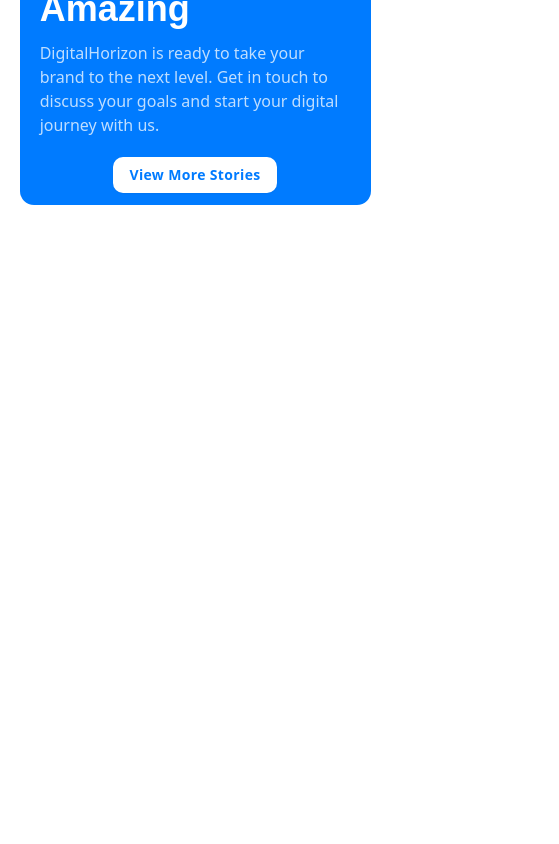
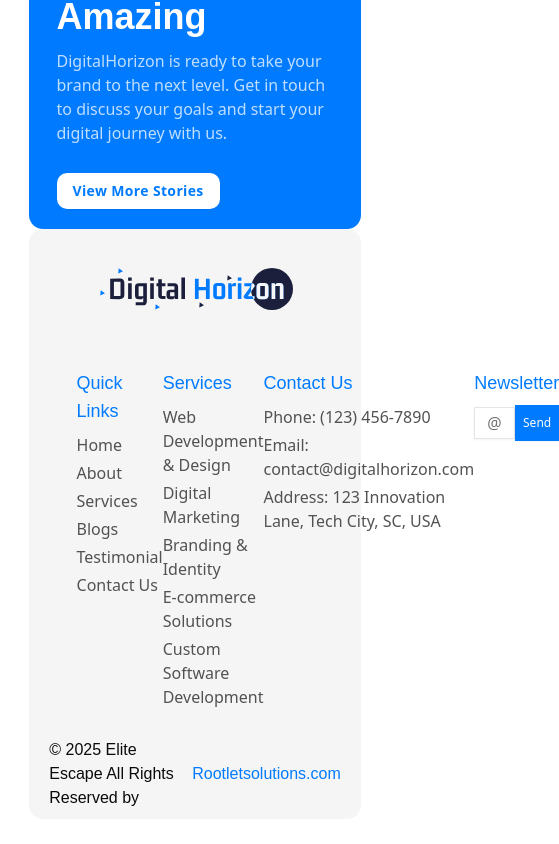
Before and after one commit to Maryammuhammadafzal/Digital_Horizon, a Next.js app: page /Home in a window 390 px wide. Shown: the part 998-1842 px from the top of the page, 559 px wide, since content can reach past the window. Before the commit the page ends 1283 px from the top, so only its background shows below. Built offline with nearby package versions, Linux system fonts and the light colour scheme; a web font is replaced by a local one.

Commit message:
making a  responsivefooter section

```diff
--- a/app/globals.css
+++ b/app/globals.css
@@ -148,6 +148,7 @@
 }
 h1,
 h3,
-h5 {
+h5,
+.copyright {
   font-family: "Gemunu Libre", sans-serif;
 }
--- a/components/Footer.jsx
+++ b/components/Footer.jsx
@@ -2,12 +2,16 @@
 import Subheading from "./Subheading";
 import { Button } from "./ui/button";
 import Heading from "./Heading";
+import Link from "next/link";
+import Image from "next/image";
+import Logo from "../public/logo.svg";
+import { Input } from "@/components/ui/input";
 
 const Footer = () => {
   return (
     <div className="w-full h-auto flex justify-center items-center my-20">
-      <div className="w-[90%] h-auto flex flex-col items-center justify-center ">
-        <div className="contact w-full h-auto flex md:flex-row flex-col justify-center items-center gap-5 p-3 bg-[#007BFF] text-white rounded-xl">
+      <div className="w-[85%] h-auto flex flex-col items-center justify-center ">
+        <div className="contact w-full h-auto flex md:flex-row flex-col justify-center items-center md:gap-5 gap-7 p-5 lg:p-7 bg-[#007BFF] text-white rounded-xl">
           <div className="md:w-[70%] w-[95%] h-auto flex flex-col gap-3 justify-center items-start">
             <Subheading text="Contact Us" textColor="[#FFFFFF]" />
             <Heading
@@ -20,13 +24,99 @@
               us.
             </p>
           </div>
-          <div className="w-[25%] h-auto flex justify-center items-center">
+          <div className="md:w-[25%] w-[95%] h-auto flex justify-start md:justify-center items-center">
             <Button className=" max-sm:px-4 max-sm:py-4 py-6 px-8 rounded-lg tracking-wide text-[#007BFF] bg-white font-semibold text-[16px] max-sm:text-sm hover:bg-[#d8e0f7] hover:scale-x-90">
               View More Stories
             </Button>
           </div>
         </div>
-        <footer></footer>
+        <div className="footer w-full h-auto flex flex-col justify-center items-center md:gap-10 gap-10 p-5 lg:p-7 bg-neutral-100 rounded-xl">
+          <div className="logo w-full h-auto flex  justify-center items-center">
+            <Link href="/" className="w-auto h-auto">
+              <Image
+                src={Logo}
+                title="Digital Horizon"
+                alt="Digital Horizon"
+                className="md:max-w-[300px] max-w-[300px] h-[80px]"
+              />
+            </Link>
+          </div>
+          <div className="links w-[95%] h-auto  flex justify-between items-start px-5">
+            <div className="quick-links flex flex-col gap-2">
+              <Subheading text="Quick Links" textColor="[#007BFF]" />
+              <ul className="flex flex-col gap-1 text-neutral-600">
+                <li>
+                  <Link href="/">Home</Link>
+                </li>
+                <li>
+                  <Link href="/">About</Link>
+                </li>
+                <li>
+                  <Link href="/">Services</Link>
+                </li>
+                <li>
+                  <Link href="/">Blogs</Link>
+                </li>
+                <li>
+                  <Link href="/">Testimonial</Link>
+                </li>
+                <li>
+                  <Link href="/">Contact Us</Link>
+                </li>
+              </ul>
+            </div>
+            <div className="services flex flex-col gap-2">
+              <Subheading text="Services" textColor="[#007BFF]" />
+              <ul className="flex flex-col gap-1 text-neutral-600">
+                <li>
+                  <Link href="/">Web Development & Design</Link>
+                </li>
+                <li>
+                  <Link href="/">Digital Marketing</Link>
+                </li>
+                <li>
+                  <Link href="/">Branding & Identity</Link>
+                </li>
+                <li>
+                  <Link href="/">E-commerce Solutions</Link>
+                </li>
+                <li>
+                  <Link href="/">Custom Software Development</Link>
+                </li>
+              </ul>
+            </div>
+            <div className="contact flex flex-col gap-2">
+              <Subheading text="Contact Us" textColor="[#007BFF]" />
+              <ul className="flex flex-col gap-1 text-neutral-600">
+                <li>
+                  <span>Phone:</span> (123) 456-7890
+                </li>
+                <li>
+                  <span>Email:</span> contact@digitalhorizon.com
+                </li>
+                <li>
+                  <span>Address:</span> 123 Innovation Lane, Tech City, SC, USA
+                </li>
+              </ul>
+            </div>
+            <div className="newsletter flex flex-col gap-2">
+              <Subheading text="Newsletter" textColor="[#007BFF]" />
+              <div className="flex flex-col gap-2 text-neutral-600">
+                <div className="flex w-full max-w-sm items-center">
+                  <Input type="email" placeholder="@gmail.com" />
+                  <Button type="submit" className="rounded-none max-sm:px-2 max-sm:py-1 py-1 px-3 bg-[#007BFF] text-white  text-xs ">
+              Send
+            </Button>
+                </div>
+              </div>
+            </div>
+          </div>
+
+          <div className="copyright max-h-[50px] w-full flex justify-center items-center gap-1">
+            © 2025 Elite Escape All Rights Reserved by{" "}
+            <h5 className="text-[#007BFF]"> Rootletsolutions.com</h5>
+          </div>
+        </div>
       </div>
     </div>
   );
--- /dev/null
+++ b/components/ui/input.jsx
@@ -0,0 +1,24 @@
+import * as React from "react"
+
+import { cn } from "@/lib/utils"
+
+function Input({
+  className,
+  type,
+  ...props
+}) {
+  return (
+    (<input
+      type={type}
+      data-slot="input"
+      className={cn(
+        "file:text-foreground placeholder:text-muted-foreground selection:bg-primary selection:text-primary-foreground dark:bg-input/30 border-input flex h-8 w-full min-w-0 border bg-transparent px-3 py-1 text-base shadow-xs transition-[color,box-shadow] outline-none file:inline-flex file:h-7 file:border-0 file:bg-transparent file:text-sm file:font-medium disabled:pointer-events-none disabled:cursor-not-allowed disabled:opacity-50 md:text-sm",
+        "focus-visible:border-ring focus-visible:ring-ring/50 focus-visible:ring-[3px]",
+        "aria-invalid:ring-destructive/20 dark:aria-invalid:ring-destructive/40 aria-invalid:border-destructive",
+        className
+      )}
+      {...props} />)
+  );
+}
+
+export { Input }
```
